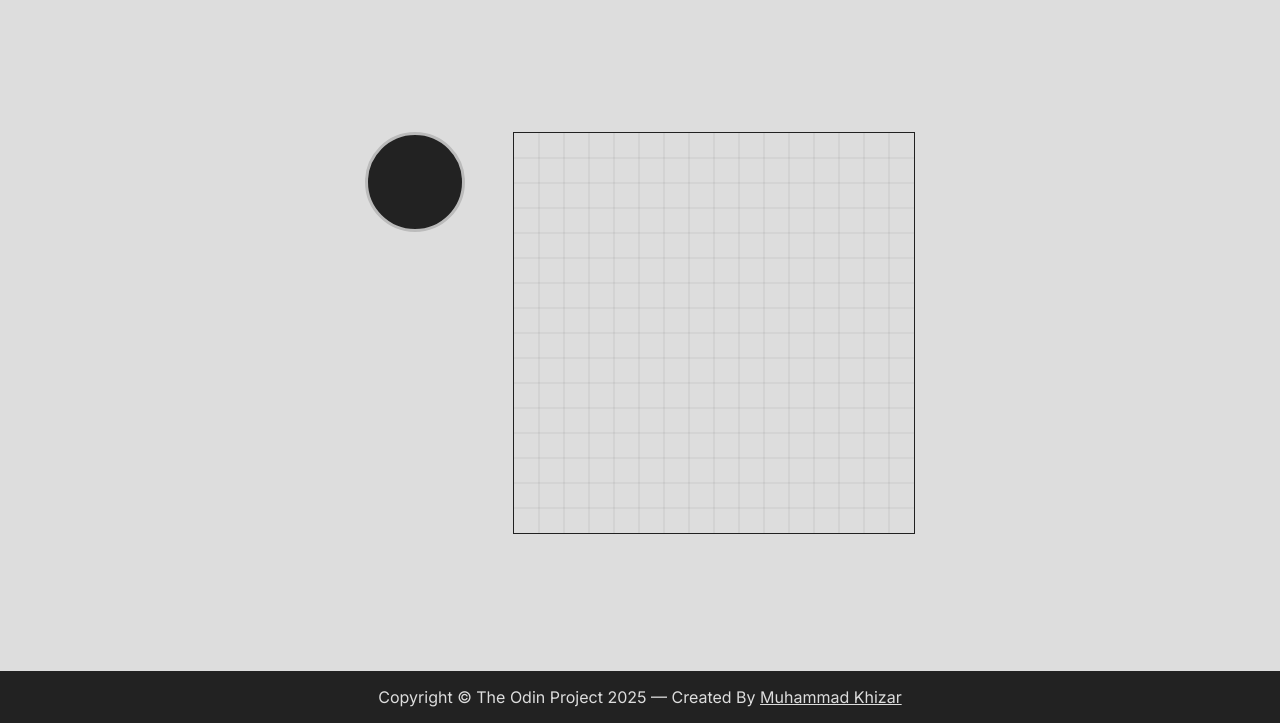
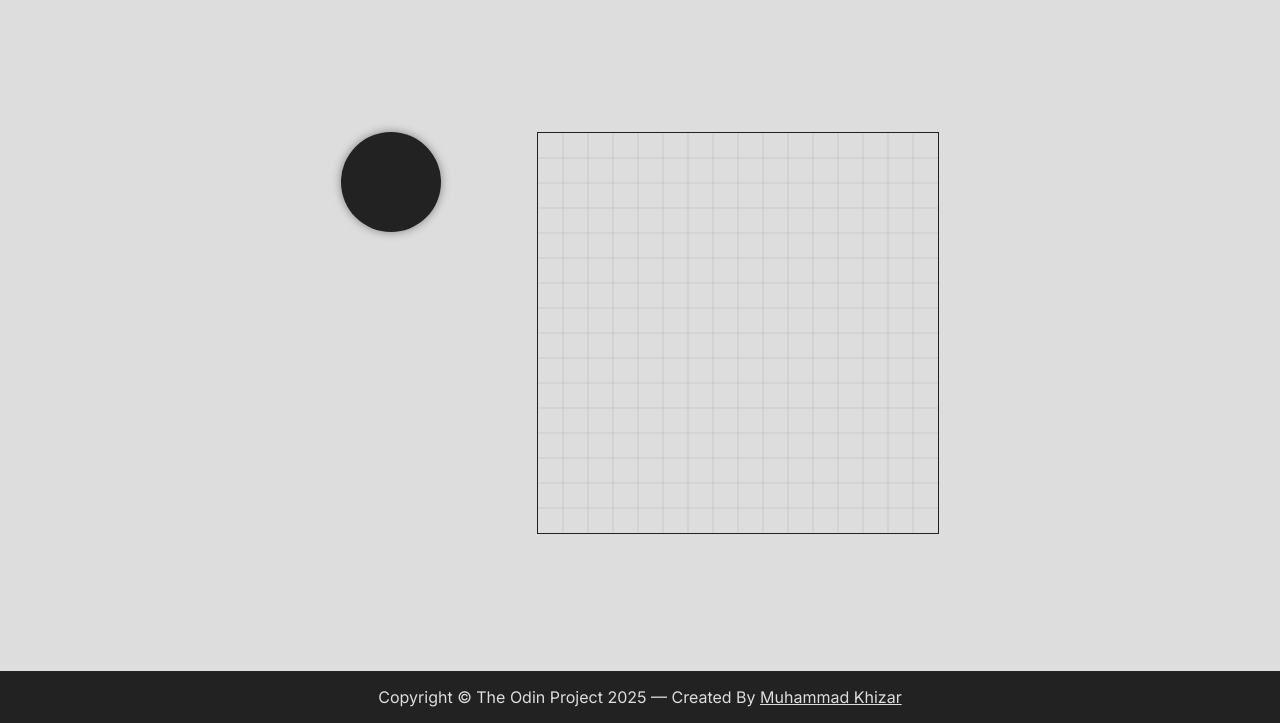
Before and after one commit to mhmkhizar/odin-etch-a-sketch, a plain HTML site: page index.html in a window 1280 px wide. Shown: the part 77-800 px from the top of the page. Drawn offline with Linux system fonts and the light colour scheme.

Commit message:
Increase gap between main section elements and update custom color picker border to box-shadow

```diff
--- a/styles.css
+++ b/styles.css
@@ -29,7 +29,7 @@ body {
 
 .main-section {
   display: flex;
-  gap: 48px;
+  gap: 96px;
 }
 
 .custom-color-picker {
@@ -38,7 +38,7 @@ body {
   height: 100px;
   background-color: #222;
   border-radius: 50%;
-  border: 3px solid #bbb;
+  box-shadow: 0 0 10px gray;
   cursor: pointer;
 }
 
```
